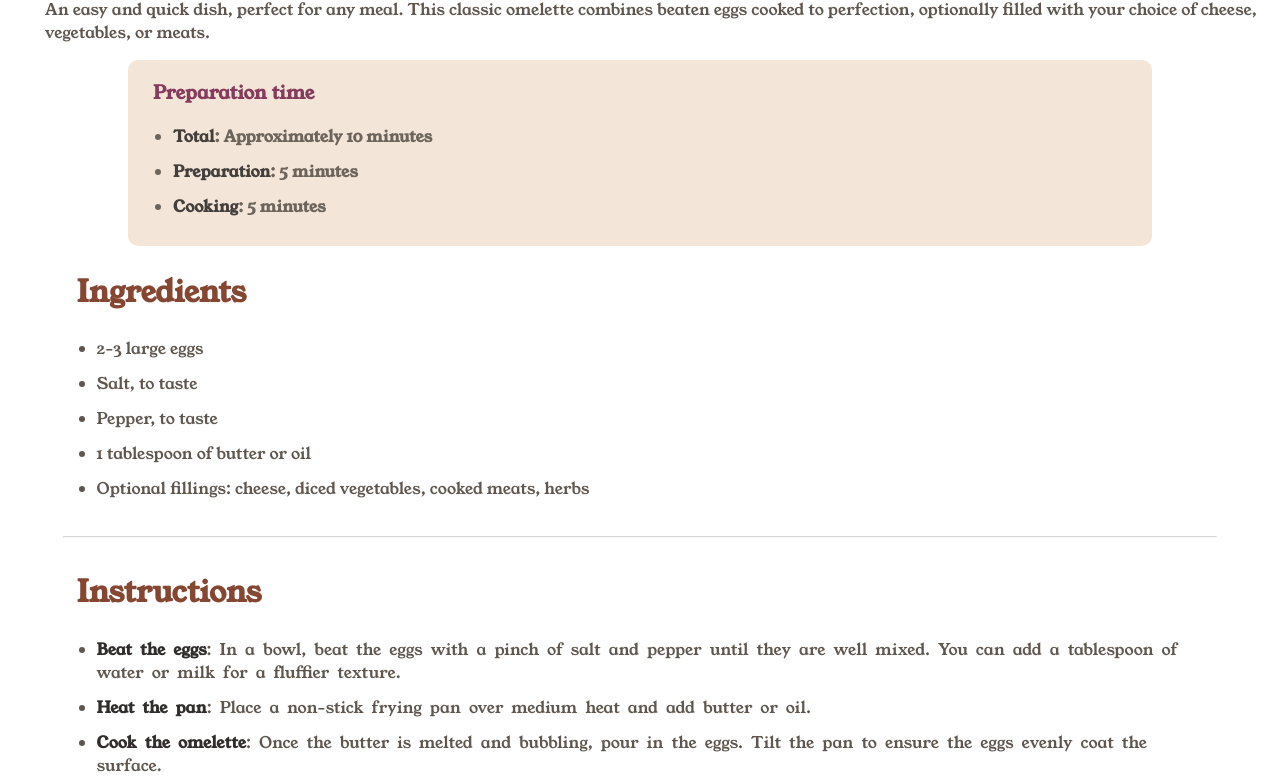
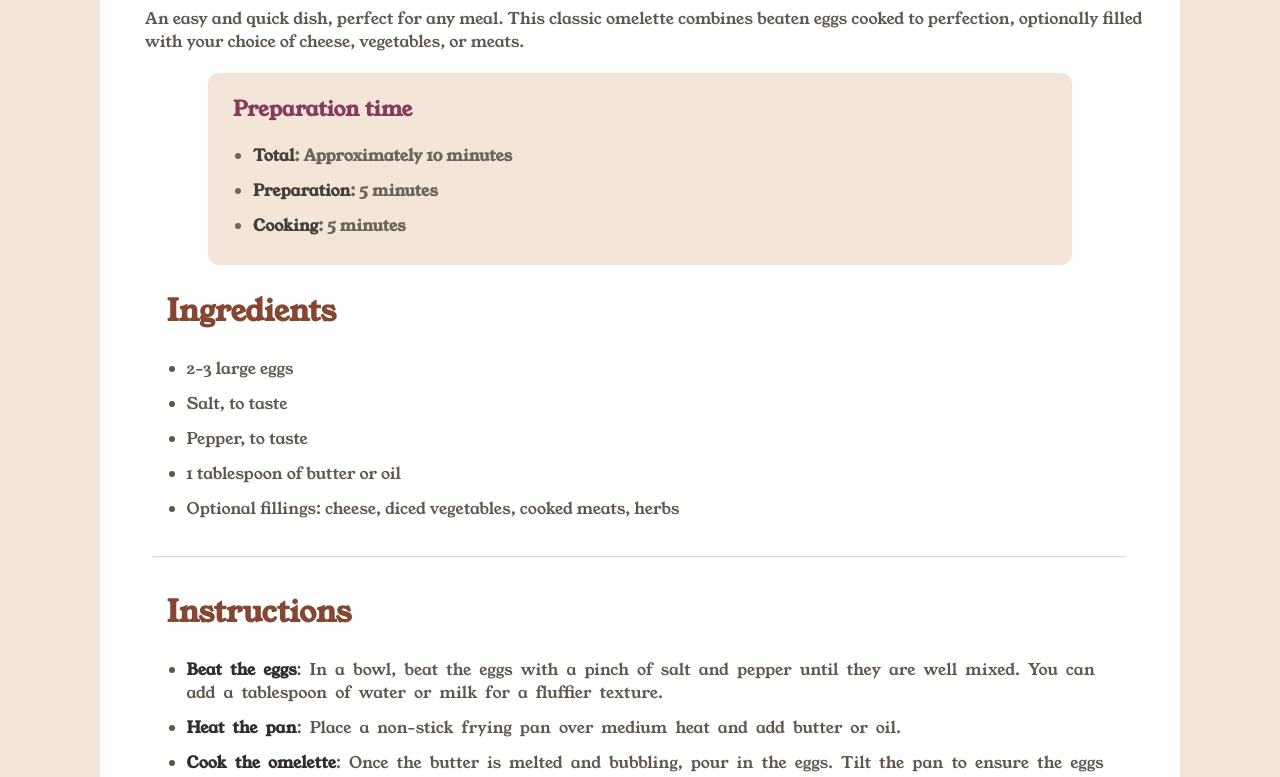
Before and after one commit to Sylvester009/Recipe-page, a plain HTML site: page index.html in a window 1280 px wide. Shown: the part 681-1458 px from the top of the page. Drawn offline with Linux system fonts and the light colour scheme.

Commit message:
final touches

```diff
--- a/index.html
+++ b/index.html
@@ -30,7 +30,7 @@
 
     <main>
       <div class="prep-duration">
-        <h3 class="prep-heading">Preparation time</h3>
+        <p class="prep-heading">Preparation time</p>
         <ul>
           <li><span>Total</span>: Approximately 10 minutes</li>
           <li><span>Preparation</span>: 5 minutes</li>
--- a/style.css
+++ b/style.css
@@ -72,6 +72,7 @@ ul {
   padding-left: 25px;
   opacity: 0.9;
   font-weight: 600;
+  font-size: 20.8px;
 }
 
 span {
@@ -173,6 +174,19 @@ hr {
 }
 
 @media screen and (min-width: 800px) {
+  body {
+    background-color: var(--Eggshell);
+    padding: 100px;
+  }
+  header, main {
+    margin: 0 auto;
+    background-color: var(--White);
+  }
+
+  .recipe-description {
+    margin-bottom: 0;
+    padding-bottom: 20px;
+  }
 }
 
 /*Weights: 400, 600, 700*/
```
